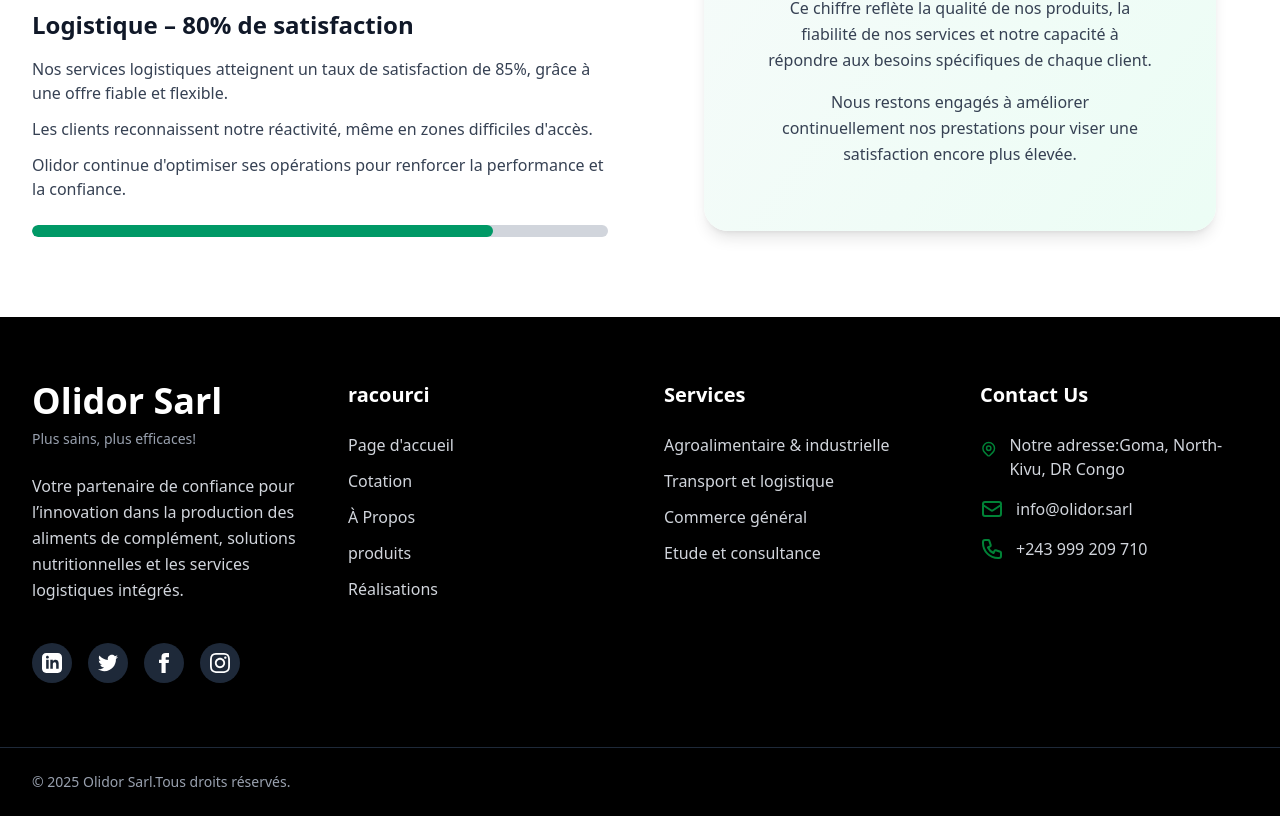
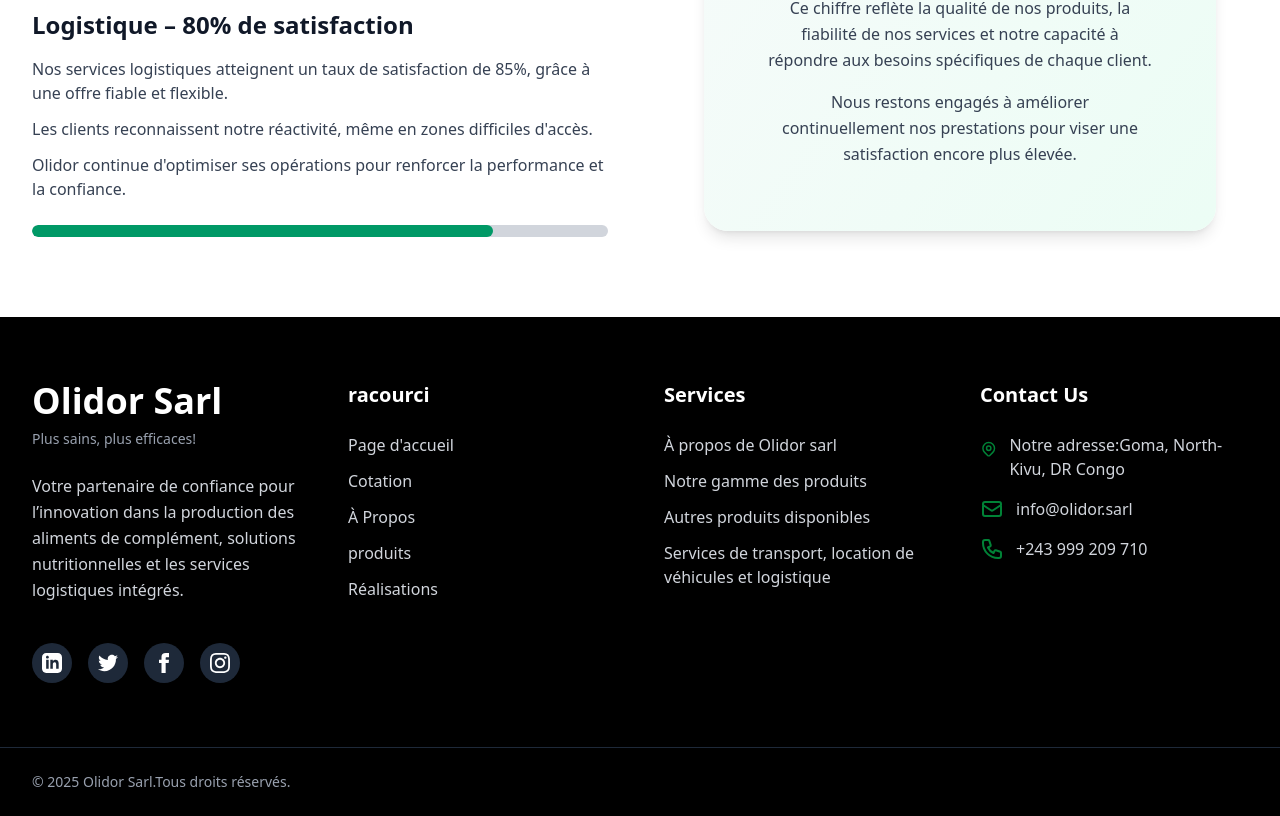
Before and after one commit to RolandAmini/Olidor.Sarl, a Next.js app: page / in a window 1280 px wide. Shown: the part 6900-7716 px from the top of the page. Built offline with nearby package versions, Linux system fonts and the light colour scheme.

Commit message:
update footer

```diff
--- a/components/Footer.tsx
+++ b/components/Footer.tsx
@@ -115,24 +115,25 @@
             <ul className="space-y-3">
               <li>
                 <a href="#rental" className="text-gray-300 hover:text-green-700 transition-colors">
-               Agroalimentaire & industrielle
+             À propos de Olidor sarl
+                </a>
+              </li>
+               <li>
+                <a href="#rental" className="text-gray-300 hover:text-green-700 transition-colors">
+              Notre gamme des produits
                 </a>
               </li>
               <li>
                 <a href="#sales" className="text-gray-300 hover:text-green-700 transition-colors">
-                 Transport et logistique
+                 Autres produits disponibles
                 </a>
               </li>
               <li>
                 <a href="#drilling" className="text-gray-300 hover:text-green-700 transition-colors">
-                  Commerce général
+                  Services de transport, location de véhicules et logistique
                 </a>
               </li>
-              <li>
-                <a href="#logistics" className="text-gray-300 hover:text-green-700 transition-colors">
-                  Etude et consultance
-                </a>
-              </li>
+
 
             </ul>
           </div>
```
